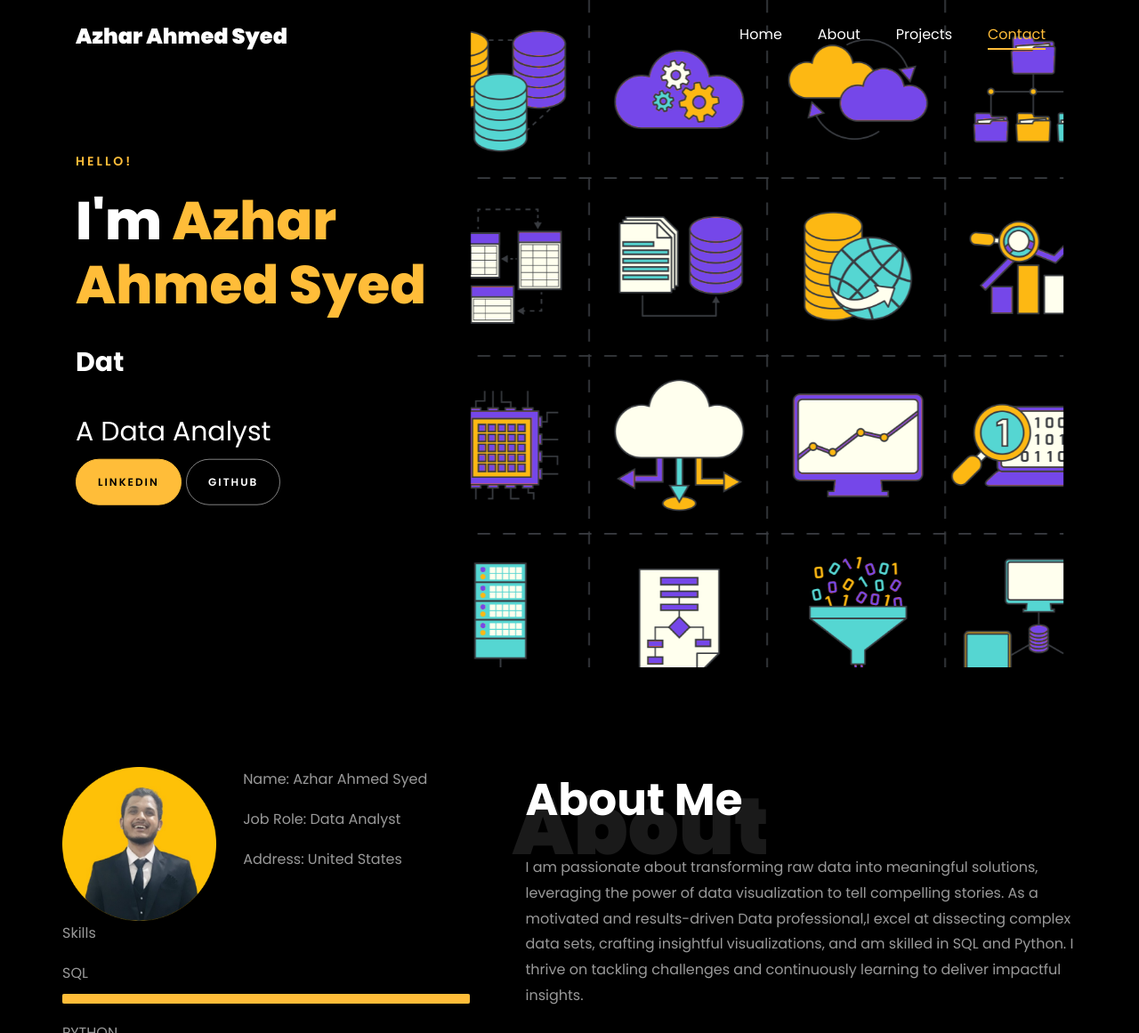
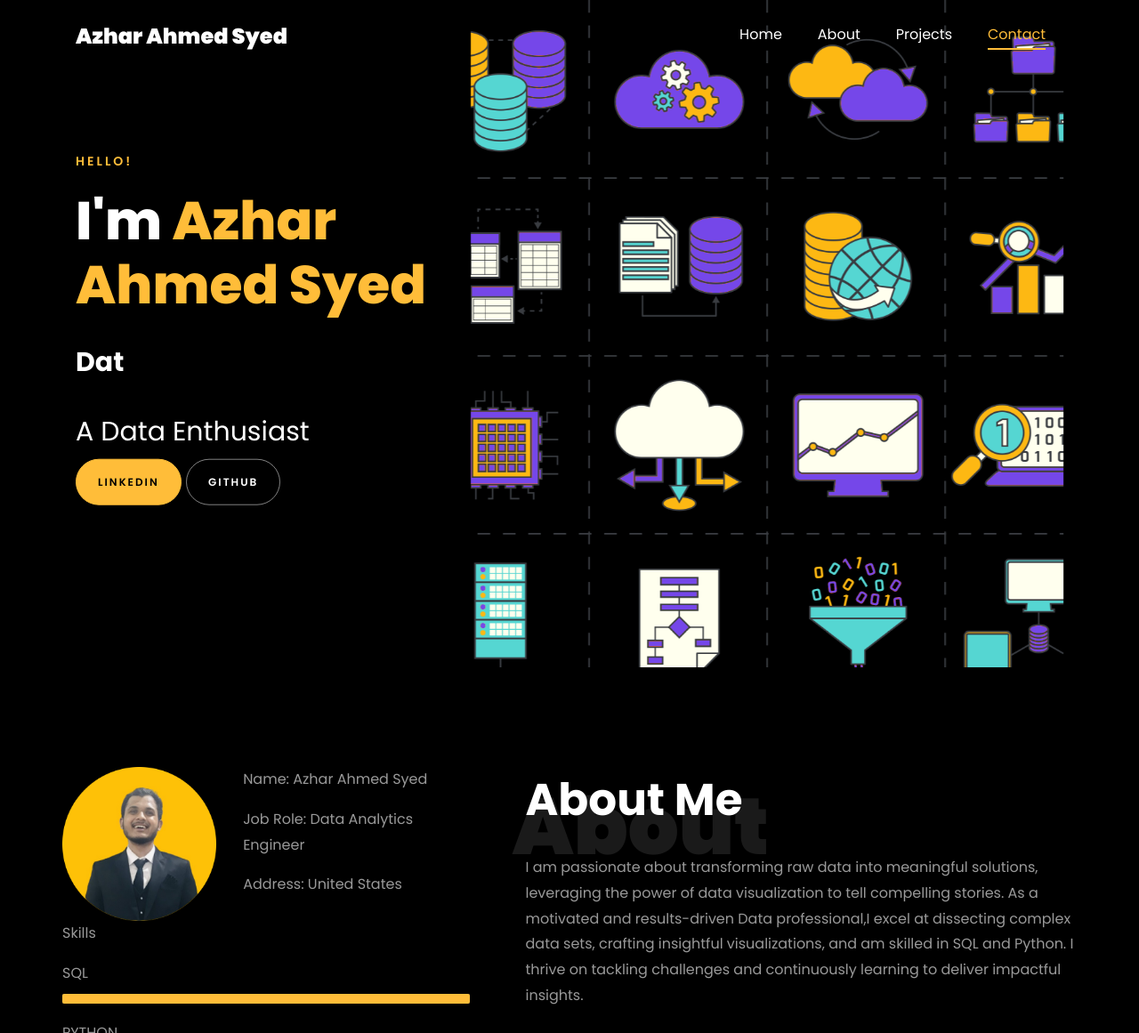
Before and after one commit to azharahmedsyed09/azharahmedsyed.github.io, a plain HTML site: page index.html in a window 1280 px wide. Shown: the top 1161 px of the page at 89% size. Drawn offline with Linux system fonts and the light colour scheme; files whose address does not match are found by name.

Commit message:
Update index.html

```diff
--- a/index.html
+++ b/index.html
@@ -187,7 +187,7 @@
 
 						<br>
 						<br>
-			            <h2>A Data Analyst</h2>
+			            <h2>A Data Enthusiast</h2>
 						<!-- <h2 class="d-flex" style="margin-bottom: 0">With over 5 years of experience</h2> -->
 						<!-- <br> -->
 			            <p><a href="https://www.linkedin.com/in/syed-azhar-ahmed-05497617a" class="btn btn-primary py-3 px-4">LinkedIn</a>
@@ -220,7 +220,7 @@
 									<div class="col-sm-6 col-md-7">
 									  <div class="about-info">
 										<p><span class="title-s">Name: </span> <span>Azhar Ahmed Syed</span></p>
-										<p><span class="title-s">Job Role: </span> <span>Data Analyst</span></p>
+										<p><span class="title-s">Job Role: </span> <span>Data Analytics Engineer </span></p>
 										<!-- <p><span class="title-s">Experience: </span> <span>5 Years 3 Months</span></p> -->
 										<p><span class="title-s">Address: </span> <span>United States</span></p>
 									  </div>
```
